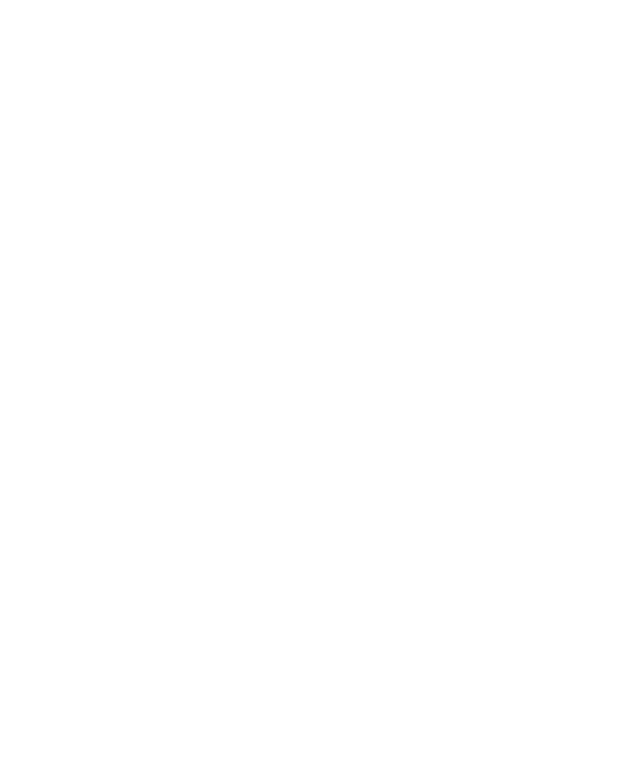
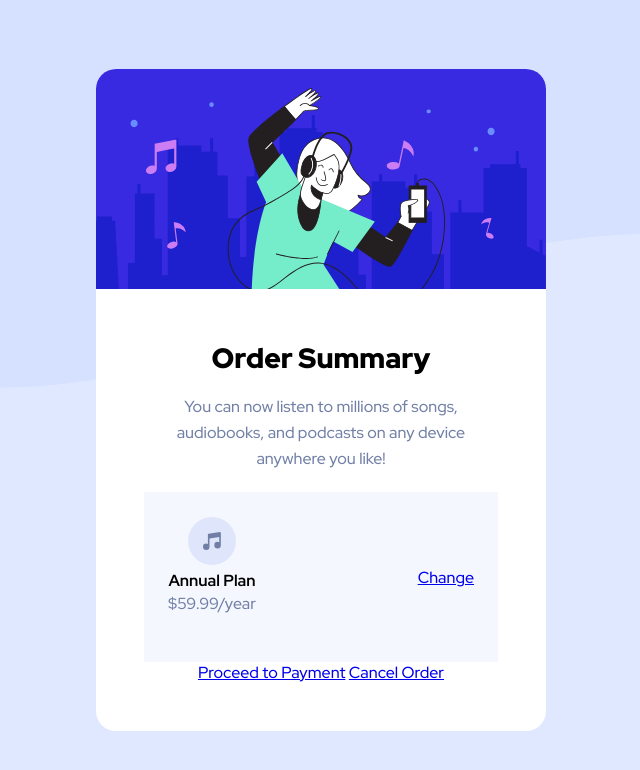
Before and after one commit to cjoak1028/order-summary-component, a plain HTML site: page index.html in a window 1280 px wide. Shown: the whole page, without its empty margins (319-959 px from the left). Drawn offline with Linux system fonts and the light colour scheme.

Commit message:
up until plan overview

```diff
--- a/index.html
+++ b/index.html
@@ -22,12 +22,31 @@
     <link rel="stylesheet" href="style.css" />
 
     <title>Frontend Mentor | Order summary card</title>
-
-    <!-- Feel free to remove these styles or customise in your own stylesheet 👍 -->
-    <!-- <style>
-    .attribution { font-size: 11px; text-align: center; }
-    .attribution a { color: hsl(228, 45%, 44%); }
-  </style> -->
   </head>
-  <body></body>
+  <body>
+    <div class="card">
+      <div class="card__banner">
+        <img src="./images/illustration-hero.svg" alt="hero image" />
+      </div>
+      <div class="card__content">
+        <h1>Order Summary</h1>
+        <p>
+          You can now listen to millions of songs, audiobooks, and podcasts on
+          any device anywhere you like!
+        </p>
+        <div class="plan">
+          <div class="plan__overview">
+            <img src="./images/icon-music.svg" alt="music icon" />
+            <div>
+              <h4>Annual Plan</h4>
+              <p>$59.99/year</p>
+            </div>
+          </div>
+          <a class="btn-change" href="#">Change</a>
+        </div>
+        <a class="btn-proceed" href="#">Proceed to Payment</a>
+        <a class="btn-cancel" href="#">Cancel Order</a>
+      </div>
+    </div>
+  </body>
 </html>
--- a/style.css
+++ b/style.css
@@ -6,3 +6,61 @@
     --color-blue-dark: hsl(223, 47%, 23%);
     --color-white: #ffff;
 }
+
+* {
+    margin: 0;
+    padding: 0;
+    box-sizing: content-box;
+}
+
+html {
+    font-size: 62.5%; /* 1rem = 10px */
+    font-family: 'Red Hat Display', sans-serif;
+}
+
+body {
+    font-size: 1.6rem;
+    min-height: 100vh;
+    background-image: url('./images/pattern-background-desktop.svg');
+    background-repeat: no-repeat;
+    background-size: contain;
+    background-color: var(--color-blue-pale);
+
+    display: flex;
+    justify-content: center;
+    align-items: center;
+}
+
+.card {
+    max-width: 45rem;
+    overflow: hidden;
+    text-align: center;
+    border-radius: 2rem;
+    background-color: white;
+}
+
+.card__content {
+    padding: 4.5rem 4.8rem 4.8rem 4.8rem;
+}
+
+.card__content h1 {
+    font-size: 2.8rem;
+    font-weight: 900;
+    margin-bottom: 1.7rem;
+}
+
+.card__content p {
+    font-weight: 500;
+    color: var(--color-blue-desat);
+    line-height: 2.6rem;
+    margin-bottom: 2rem;
+}
+
+.plan {
+    background-color: var(--color-blue-paler);
+    padding: 2.5rem 2.4rem;
+
+    display: flex;
+    justify-content: space-between;
+    align-items: center;
+}
```
